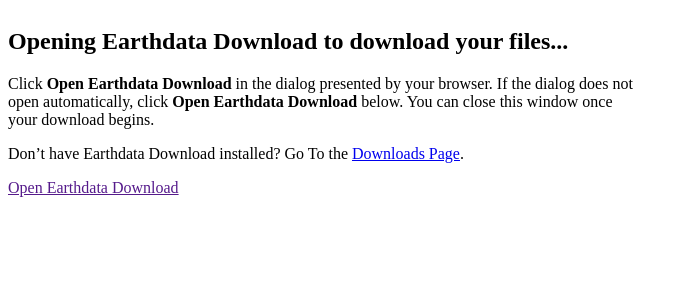
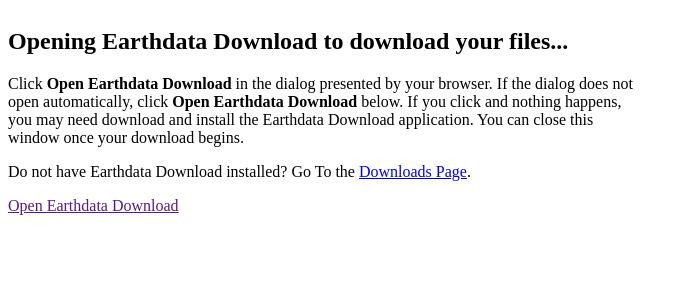
Before and after one commit to nsidc/data-access-tool-backend, a Python web app: template src/dat_backend/templates/edd_auth_callback.html.jinja in a window 1280 px wide. Shown: the top 300 px of the page, without its empty margins (0-688 px from the left). Run offline with Jinja, Linux system fonts and the light colour scheme; the template is opened without the code that fills it, so the values that code supplies are empty.

Commit message:
Tweak auth redirect page to be similar to DAT-generated interaction
Also, change `Don't` to `Do not`. This seems to be causing some issues when the
page is rendered.

```diff
--- a/src/dat_backend/templates/edd_auth_callback.html.jinja
+++ b/src/dat_backend/templates/edd_auth_callback.html.jinja
@@ -15,11 +15,13 @@
         in the dialog presented by your browser.
         If the dialog does not open automatically, click
         <strong> Open Earthdata Download </strong> below.
-        You can close this window once your download begins.
+        If you click and nothing happens, you may need download and
+        install the Earthdata Download application. You can close this
+        window once your download begins.
       </p>
 
       <p>
-        Don’t have Earthdata Download installed? Go To the
+        Do not have Earthdata Download installed? Go To the
         <a href="https://nasa.github.io/earthdata-download/" target="_blank"
         > Downloads Page</a>.
       </p>
```
